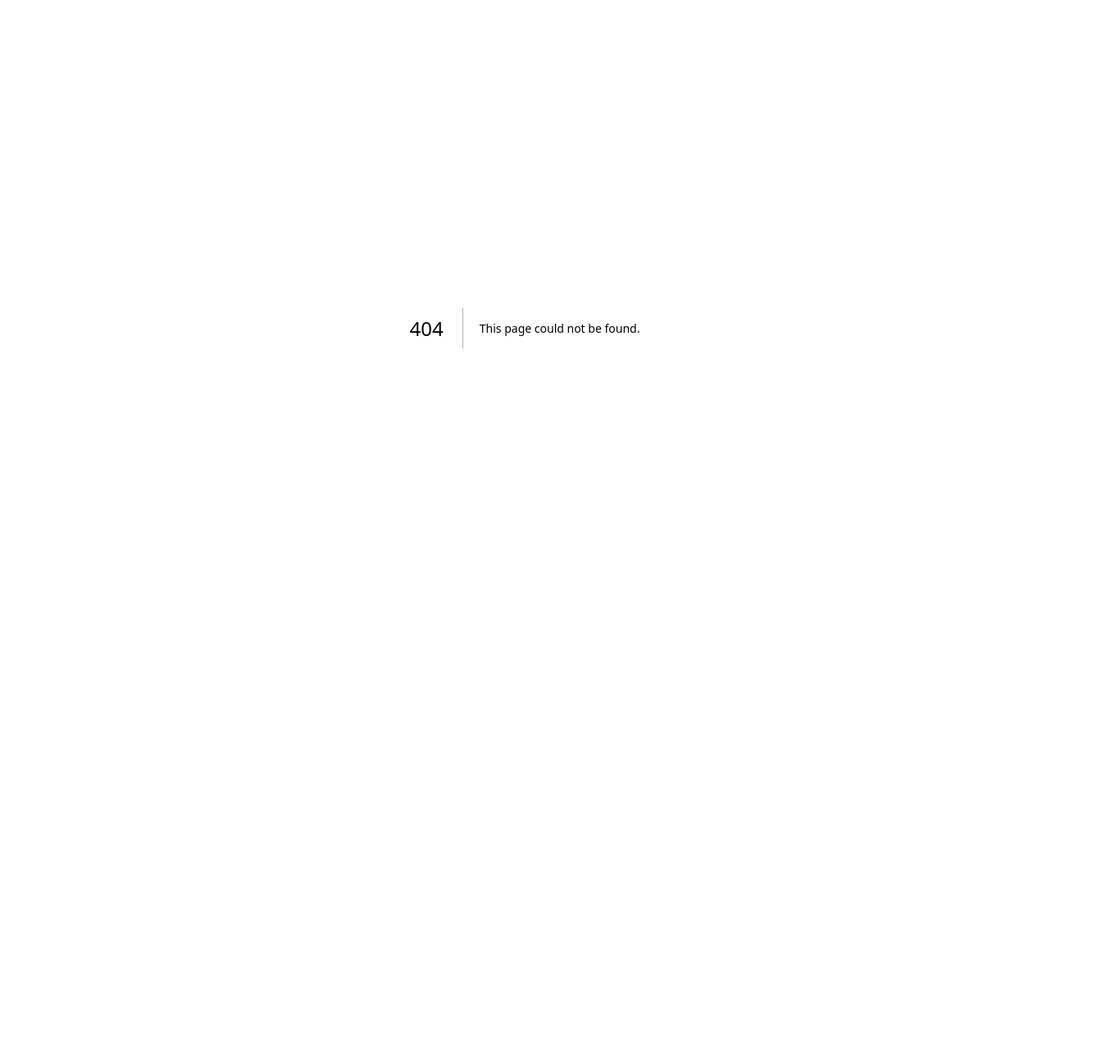
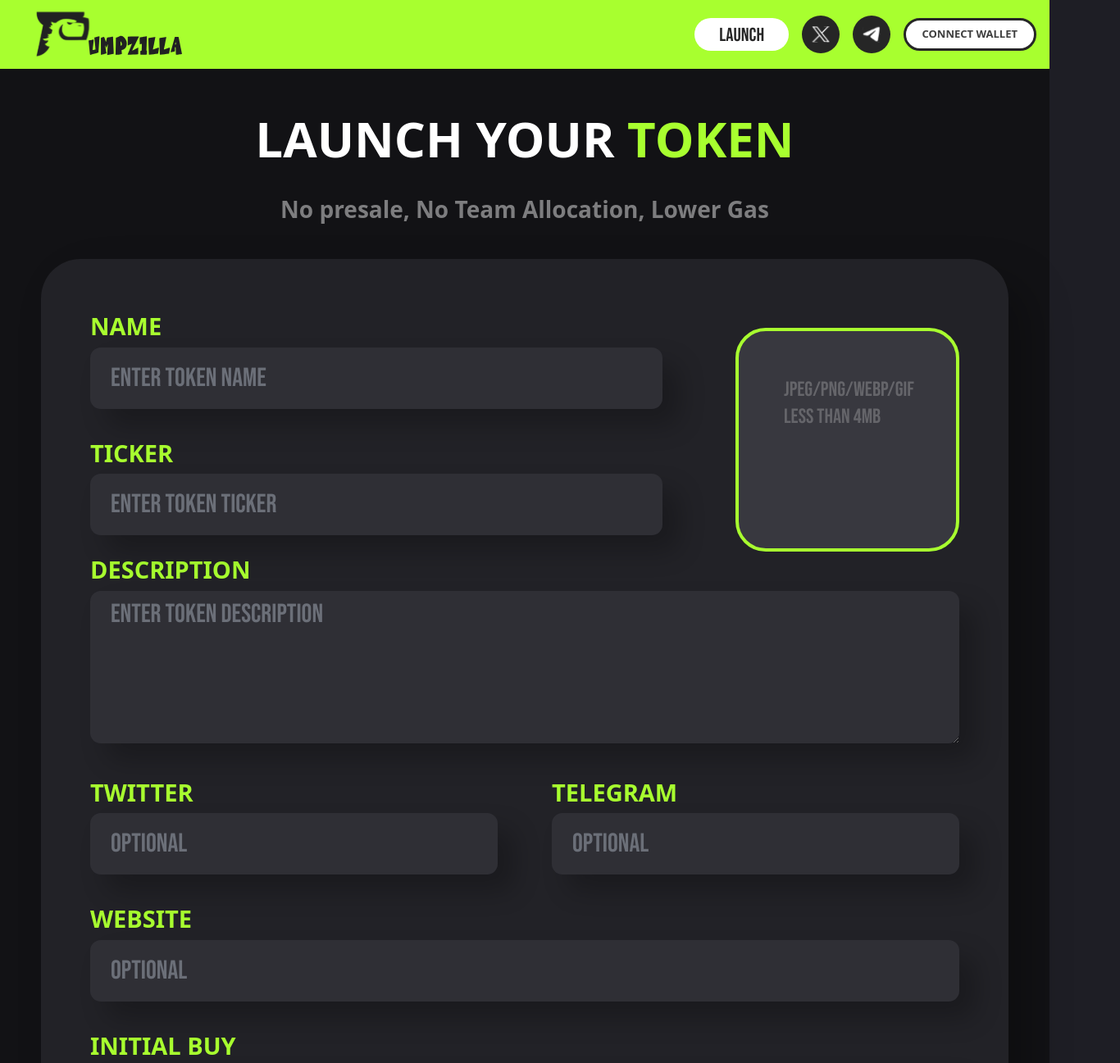
Before and after one commit to vizeerr/pzilla, a Next.js app: page /launch in a window 1280 px wide. Before the commit this address had no page. Shown: the top 1297 px of the page at 82% size, 1366 px wide, since content can reach past the window. Before the commit the page ends 800 px from the top, so only its background shows below. Built offline with nearby package versions, Linux system fonts and the light colour scheme.

Commit message:
Launch Page

```diff
--- a/src/app/globals.css
+++ b/src/app/globals.css
@@ -17,10 +17,18 @@ body{
   src:url("../fonts/rd.otf") format("opentype")
 }
 
+@font-face{
+  font-family: 'sachabo';
+  src:url("../fonts/sh.otf") format("opentype")
+}
+
 .round{
   font-family: 'round',sans-serif;
 }
 
+.sachabo{
+  font-family: 'sachabo',sans-serif;
+}
 .anim{
   transition: 0.3s ease-in-out;
 }
--- /dev/null
+++ b/src/app/launch/page.js
@@ -0,0 +1,86 @@
+import TopNavbar from '@/components/TopNavbar'
+import React from 'react'
+import line from "@/assets/line.svg"
+import Image from 'next/image'
+
+const page = () => {
+  return (
+    <div className='bg-[#121215]'>
+      <TopNavbar/>
+      <div className='mt-10'>
+
+      <div>
+        <h1 className='font-montserrat font-[900] text-white text-[60px] text-center'>LAUNCH YOUR <span className='text-primary'>TOKEN</span></h1>
+        <p className='text-white opacity-45 font-[700] font-montserrat text-[28px] text-center mt-5'>No presale, No Team Allocation, Lower Gas</p>
+      </div>
+      <div className='bg-[#222227] font-montserrat w-[1180px] p-[60px] rounded-[48px] shadow-[26px_25px_51.4px_0px_#00000040] mx-auto my-10'>
+        <div className='flex justify-between gap-[89px]'>
+          <div className='w-full'>
+            <div>
+              <p className='text-primary text-[29px] font-[800] '>NAME</p>
+              <input type="text" placeholder='ENTER TOKEN NAME' className='border-0 h-[75px] mt-1 w-full bg-[#38383F] opacity-60 font-[400] font-bebasneue m-0 text-white text-[32px] px-[25px] py-[5px] rounded-[13px] shadow-[20px_20px_33.3px_0px_#00000066]'/>
+            </div>
+            <div>
+              <p className='text-primary text-[29px] font-[800] mt-8'>TICKER</p>
+              <input type="text" placeholder='ENTER TOKEN TICKER' className='border-0 h-[75px] mt-1 w-full bg-[#38383F] opacity-60 font-[400] font-bebasneue m-0 text-white text-[32px] px-[25px] py-[5px] rounded-[13px] shadow-[20px_20px_33.3px_0px_#00000066]'/>
+            </div>
+          </div>
+          <div className='bg-[#38383F] mt-6 rounded-[37px] w-[273px] h-[273px] border-[4px] border-[#A8FF2F] p-[55px]'>
+          <p className='font-bebasneue font-[400] text-[25px] mx-auto text-[#65656A] leading-[33px]'>JPEG/PNG/WEBP/GIF<br/>
+          LESS THAN 4MB</p>
+          </div>
+
+        </div>
+
+        <div>
+              <p className='text-primary text-[29px] font-[800] '>DESCRIPTION</p>
+              <textarea  placeholder='ENTER TOKEN DESCRIPTION' className='border-0 h-[186px] mt-1 w-full bg-[#38383F] opacity-60 font-[400] font-bebasneue m-0 text-white text-[32px] px-[25px] py-[5px] rounded-[13px] shadow-[20px_20px_33.3px_0px_#00000066]'/>
+            </div>
+          <div className='flex gap-[66px] w-full'>
+            <div className='w-full'>
+              <p className='text-primary text-[29px] font-[800] mt-8'>TWITTER</p>
+              <input type="text" placeholder='OPTIONAL' className='border-0 h-[75px] mt-1 w-full bg-[#38383F] opacity-60 font-[400] font-bebasneue m-0 text-white text-[32px] px-[25px] py-[5px] rounded-[13px] shadow-[20px_20px_33.3px_0px_#00000066]'/>
+            </div>
+            <div className='w-full'>
+              <p className='text-primary text-[29px] font-[800] mt-8'>TELEGRAM</p>
+              <input type="text" placeholder='OPTIONAL' className='border-0 h-[75px] mt-1 w-full bg-[#38383F] opacity-60 font-[400] font-bebasneue m-0 text-white text-[32px] px-[25px] py-[5px] rounded-[13px] shadow-[20px_20px_33.3px_0px_#00000066]'/>
+            </div>
+          </div>
+
+          <div>
+              <p className='text-primary text-[29px] font-[800] mt-8'>WEBSITE</p>
+              <input type="text" placeholder='OPTIONAL' className='border-0 h-[75px] mt-1 w-full bg-[#38383F] opacity-60 font-[400] font-bebasneue m-0 text-white text-[32px] px-[25px] py-[5px] rounded-[13px] shadow-[20px_20px_33.3px_0px_#00000066]'/>
+            </div>
+            <div>
+              <p className='text-primary text-[29px] font-[800] mt-8'>INITIAL BUY</p>
+              <div className='flex justify-center items-center h-[75px] mt-1 w-full bg-[#38383F] opacity-60 font-[400] font-bebasneue m-0 text-white text-[32px] px-[25px] py-[5px] rounded-[13px] shadow-[20px_20px_33.3px_0px_#00000066]'>
+                <input type="text" placeholder='ENTER TOKEN TICKER' className='border-0 w-full bg-[#38383F] opacity-60 font-[400] font-bebasneue text-white text-[32px]'/>
+                <p className='font-bebasneue font-[400] w-[300px] text-[32px] text-white '>USER BALANCE : <span className='text-primary'>0 ETH</span></p>
+              </div>
+            </div>
+            <div className='w-full flex justify-center mt-[67px]'>
+            <button className='border-0 bg-primary shadow-[0px_4px_4px_0px_#00000040] text-[#38383F] mx-auto round font-[500] text-[82px] w-[398px] leading-[85px] pt-4 rounded-full'>LAUNCH</button>
+            </div>
+      </div>
+      </div>
+      <div className='bg-[#22222769] p-[100px] flex items-center  mt-20'>
+        <div className='flex gap-[77px] items-center'>
+          <Image src={line} alt="" />
+          <p className='font-montserrat font-[700] text-[56px] w-[850px] text-white'>Launch your token and hit $5K volume to get <br/>
+          <span className='text-primary italic'>
+
+          $50 (gas fee + extra) back !
+          </span></p>
+        </div>
+        <div className='w-[728px] bg-[#38383F] rounded-[60px] ps-[28px] py-[40px]'>
+          <p className='font-montserrat font-[900] text-primary p-[5px] text-[48px] bg-[#19191C] px-8 py-6 w-[311px] rounded-[32px]'>0.144 ETH</p>
+          <p className='sachabo text-primary font-[400] mt-2 text-[58px] mx-[40px]'> Directly into your wallet</p>
+          <p className='sachabo text-white font-[400] text-[58px] mt-[50px] mx-[40px]'> Achieve the Bonding Curve milestone.</p>
+
+        </div>
+      </div>
+    </div>
+  )
+}
+
+export default page
--- a/src/components/TopHeader.jsx
+++ b/src/components/TopHeader.jsx
@@ -10,6 +10,7 @@ import setico from "@/assets/setico.png"
 import { useState } from "react"
 import Model from "./Model"
 import Image from "next/image"
+import Link from "next/link"
 
 const TopHeader = () => {
     const [open,setOpen] = useState(false);
@@ -18,6 +19,7 @@ const TopHeader = () => {
   return (
     <>
     <div className=" mt-8 ps-[43px] pe-5 flex items-center justify-between">
+    <Link href={"/launch"}>
       <div className='w-[673px] anim py-5 px-20 font-montserrat bg-[#5B5B6C4F] shadow-[12px_12px_40px_0px_#0000005E] rounded-[120px_0px_120px_0px]'>
         <p className='font-[800] text-white text-[65px] m-0 leading-tight'>LAUNCH YOUR</p>
         <div className="flex items-center gap-16">
@@ -26,6 +28,7 @@ const TopHeader = () => {
         </div>
 
       </div>
+      </Link>
       <div className="flex items-center justify-between gap-10">
         <div className="relative">
                 <Image  src={pif} width={80} unoptimized={true} className="absolute top-[-30px] start-[-40px]" alt=""  />
--- a/src/components/TopNavbar.jsx
+++ b/src/components/TopNavbar.jsx
@@ -1,10 +1,17 @@
-
+"use client"
 import logo from "@/assets/logo.svg"
 import xlogo from "@/assets/tlogo.svg"
 import tlogo from "@/assets/xlogo.svg"
 import Image from "next/image"
+import Link from "next/link"
+import { usePathname } from 'next/navigation'
+
 
 const TopNavbar = () => {
+
+  const pathname = usePathname()
+  console.log(pathname);
+
 
   return (
 
@@ -14,7 +21,9 @@ const TopNavbar = () => {
           <Image className=""  src={logo} alt="" />
         </div>
         <div className="flex items-center gap-4 pe-4">
-          <button className="px-[30px] anim rounded-full font-bebasneue bg-sec text-white text-[23px] pt-1 pb-0.5  ">LAUNCH</button>
+          <Link href={"/launch"}>
+          <button className={`${pathname == "/launch" ? 'bg-white text-[#262626]' :"bg-sec text-white"} px-[30px] anim rounded-full font-bebasneue  text-[23px] pt-1 pb-0.5  `}>LAUNCH</button>
+          </Link>
           <button className="w-[45.73px] anim h-[45.73px] rounded-full bg-sec p-3">
             <Image src={xlogo} alt="" />
           </button>
--- /dev/null
+++ b/src/pages/launch/page.js
@@ -0,0 +1,13 @@
+import React from 'react'
+
+const page = () => {
+  return (
+    <div>
+      <p>
+        hi
+      </p>
+    </div>
+  )
+}
+
+export default page
```
Also changed, not shown: src/assets/line.svg (added), src/fonts/sh.otf (added).
